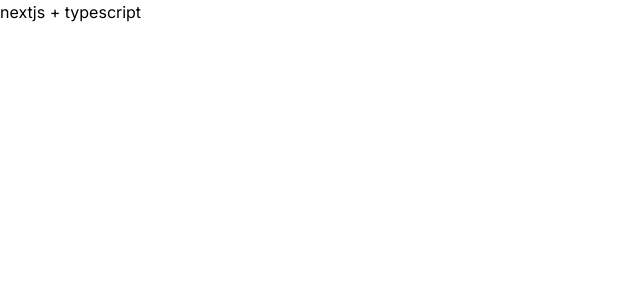
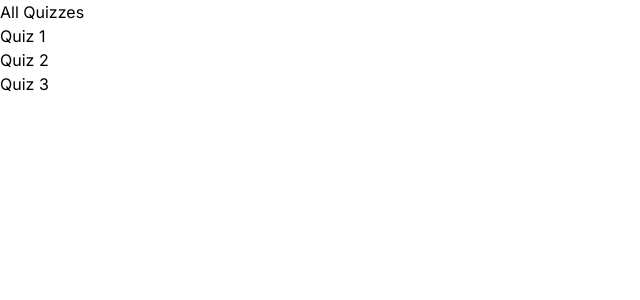
Before and after one commit to ricksonmenezes/next-react-cna, a Next.js app: page / in a window 1280 px wide. Shown: the top 300 px of the page, without its empty margins (0-640 px from the left). Built offline with nearby package versions, Linux system fonts and the light colour scheme.

Commit message:
creating quiz links

```diff
--- a/app/page.tsx
+++ b/app/page.tsx
@@ -2,6 +2,13 @@
 
 export default function Home() {
   return (
-<section><h1>nextjs + typescript</h1></section>
+<section>
+  <h1>All Quizzes</h1>
+  <ul>
+    <li><a href="/quiz/1"> Quiz 1</a></li>
+    <li><a href="/quiz/2"> Quiz 2</a></li>
+    <li><a href="/quiz/3"> Quiz 3</a></li>
+  </ul>
+</section>
   );
 }
```
